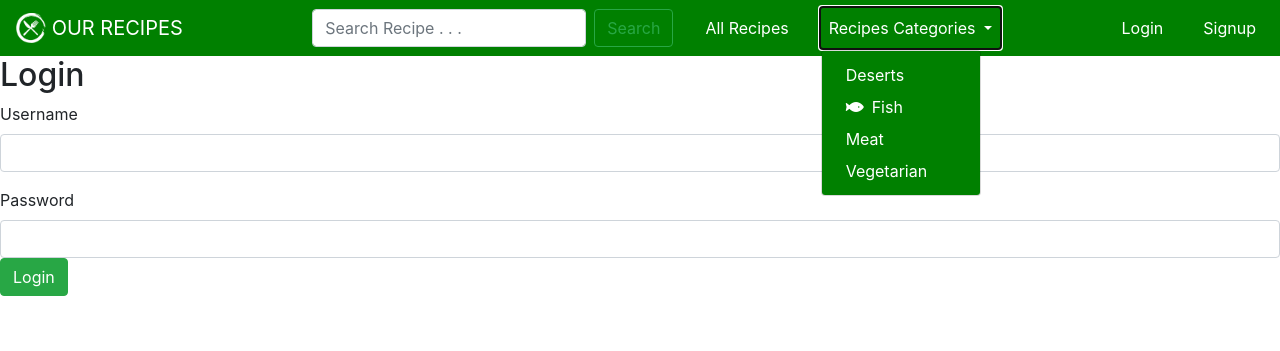
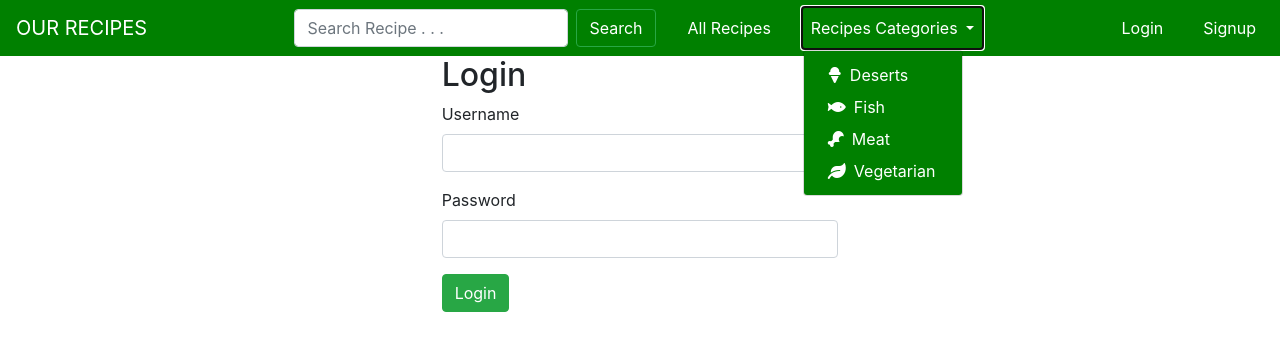
Before and after one commit to tiagopascoa/recipes-project, a Node server app: page /login in a window 1280 px wide, after a click on "Recipes Categories". Shown: the top 351 px of the page. Run offline with Node 20, Linux system fonts and the light colour scheme; some libraries are stand-ins or nearby versions.

Commit message:
login area a signup updated with bootstrap

```diff
--- a/public/stylesheets/style.css
+++ b/public/stylesheets/style.css
@@ -9,3 +9,19 @@
 .navbar-nav > li > .dropdown-menu {
   background-color: green
 }
+
+.logout-btn{
+  background-color: green;
+  color: white;
+  border: none;
+  cursor: pointer;
+}
+
+.btn{
+  color: white !important;
+}
+
+.btn:hover {
+  color: black !important;
+  background-color: white;
+}
--- a/views/auth/login.hbs
+++ b/views/auth/login.hbs
@@ -1,17 +1,34 @@
+<div class="container-fluid">
+  <div class="row">
+    <div class="col-md-4"></div>
+    <div class="col-md-4">
       <h2>Login</h2>
-
       <form action="/login" method="POST">
         <div class="mb-3">
           <label for="formGroupExampleInput" class="form-label">Username</label>
-        <input type="text" class="form-control" id="formGroupExampleInput" placeholder="" name="username" required>
+          <input
+            type="text"
+            class="form-control"
+            id="formGroupExampleInput"
+            placeholder=""
+            name="username"
+            required
+          />
         </div>
-{{!--     <div class="mb-3">
-        <label for="formGroupExampleInput2" class="form-label">Email</label>
-        <input type="email" class="form-control" id="formGroupExampleInput2" placeholder="" name="email" required>
-    </div> --}}
         <div class="mb-3">
-        <label for="formGroupExampleInput2" class="form-label">Password</label>
-        <input type="password" class="form-control" id="formGroupExampleInput2" placeholder="" name="password" required>
+          <label
+            for="formGroupExampleInput2"
+            class="form-label"
+          >Password</label>
+          <input
+            type="password"
+            class="form-control"
+            id="formGroupExampleInput2"
+            placeholder=""
+            name="password"
+            required
+          />
+        </div>
         <div class="control-group">
           <!-- Button -->
           <div class="controls">
@@ -23,3 +40,7 @@
       {{#if errorMessage}}
         <p>{{errorMessage}}</p>
       {{/if}}
+    </div>
+    <div class="col-md-4"></div>
+  </div>
+</div>
--- a/views/layout.hbs
+++ b/views/layout.hbs
@@ -27,7 +27,8 @@
       <nav class="navbar navbar-expand-lg ">
 
         <a class="navbar-brand" href="/">
-            <img src="/images/fork&Knife-white-icon.png" width="30" height="30" class="d-inline-block align-top" alt="">
+
+            {{!-- <img src="/images/fork&Knife-white-icon.png" width="30" height="30" class="d-inline-block " alt=""> --}}
             OUR RECIPES
         </a>
         <button class="navbar-toggler navbar-light bg-light " type="button" data-toggle="collapse" data-target="#navbarSupportedContent"
@@ -51,10 +52,10 @@
                         Recipes Categories
                     </a>
                     <div class="dropdown-menu" aria-labelledby="navbarDropdown">
-                        <a class="dropdown-item" href="#">Deserts</a>
+                        <a class="dropdown-item" href="#"><i class="fas fa-ice-cream mr-2"></i>Deserts</a>
                         <a class="dropdown-item" href="#"><i class="fas fa-fish mr-2"></i>Fish</a>
-                        <a class="dropdown-item" href="#">Meat</a>
-                        <a class="dropdown-item" href="#">Vegetarian</a>
+                        <a class="dropdown-item" href="#"><i class="fas fa-drumstick-bite mr-2"></i>Meat</a>
+                        <a class="dropdown-item" href="#"><i class="fas fa-leaf mr-2"></i>Vegetarian</a>
                     </div>
                 </li>
             </ul>
@@ -74,7 +75,7 @@
                 {{#if loggedInUser}}
                 <li class="nav-item">
                      <form action="/logout" method="POST">
-                        <button class="nav-link" type="submit">Logout</button>
+                        <button class="nav-link logout-btn" type="submit">Logout</button>
                      </form>
                 </li>
                 {{/if}}
```
Also changed, not shown: views/auth/signup.hbs (+10 -1 lines). Lines whose indentation alone changed are shown as unchanged.
